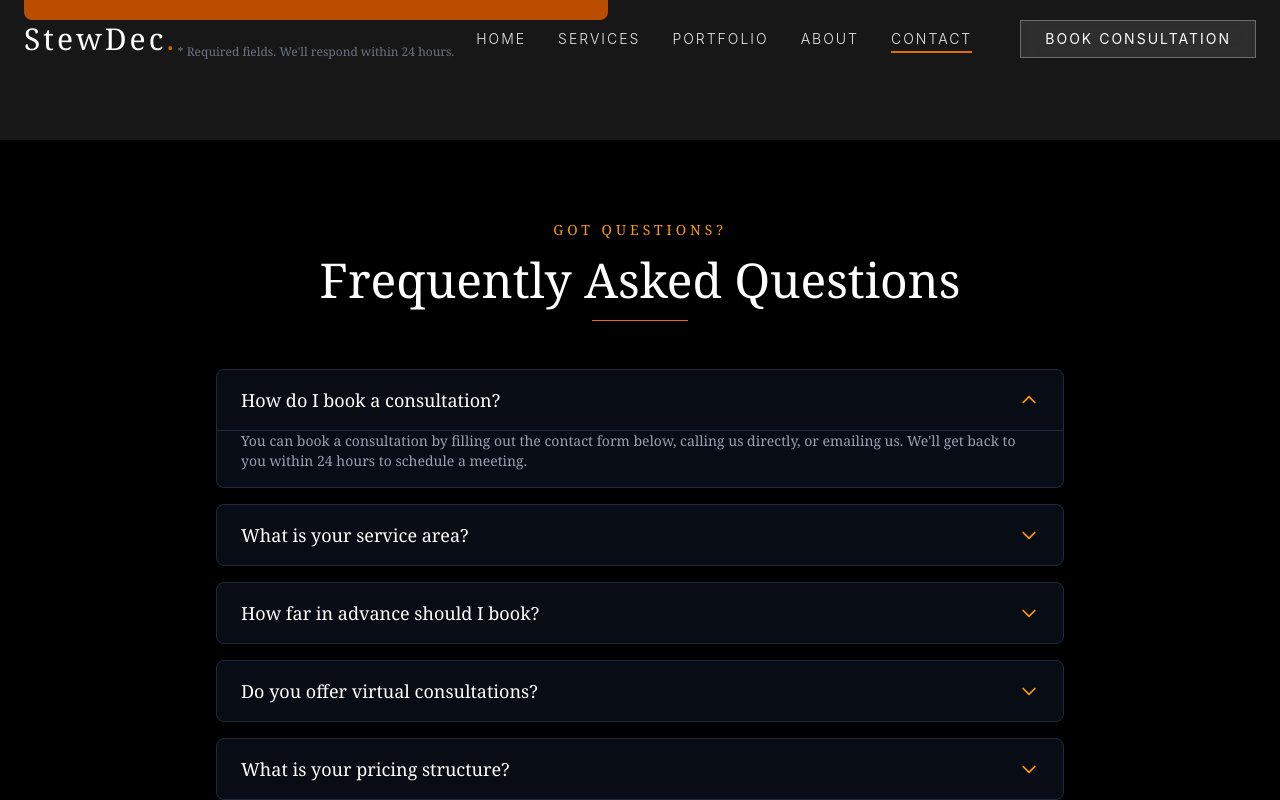
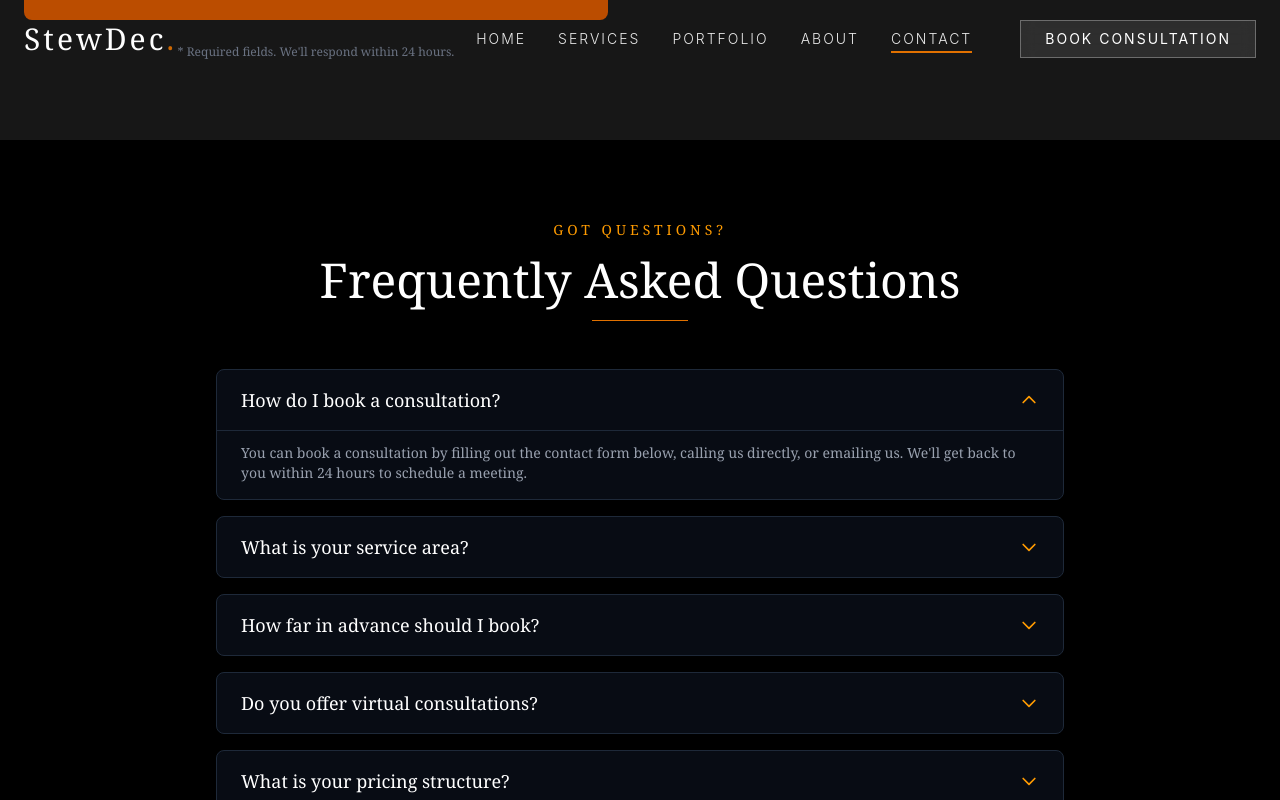
Before and after one commit to NAVEENKUMAR2003301/Dec, a React (Vite) app in the folder stewDec/: page /contact in a window 1280 px wide. Both pictures are taken after a click on the button "How do I book a consultation?". Shown: the part 1689-2489 px from the top of the page. Built offline with nearby package versions, Linux system fonts and the light colour scheme.

Commit message:
faq pt set

```diff
--- a/stewDec/src/Pages/ContactPage.jsx
+++ b/stewDec/src/Pages/ContactPage.jsx
@@ -597,7 +597,7 @@ const ContactPage = () => {
                                     </svg>
                                 </button>
                                 {expandedFaq === index && (
-                                    <div className="px-4 sm:px-5 lg:px-6 pb-3 sm:pb-4 text-gray-400 text-xs sm:text-sm animate-fadeIn border-t border-gray-800">
+                                    <div className="px-4 py-3 sm:px-5 lg:px-6 pb-3 sm:pb-4 text-gray-400 text-xs sm:text-sm animate-fadeIn border-t border-gray-800">
                                         {faq.answer}
                                     </div>
                                 )}
```
